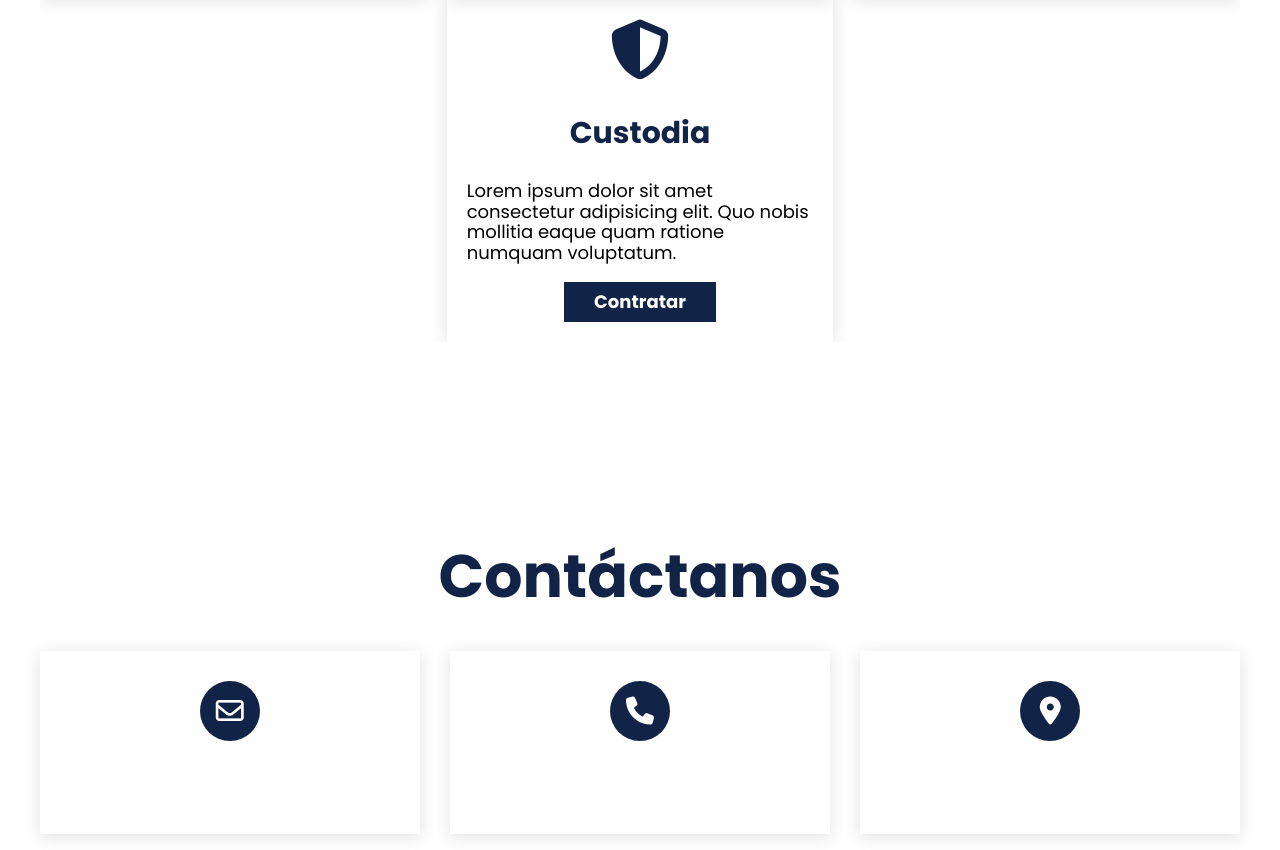
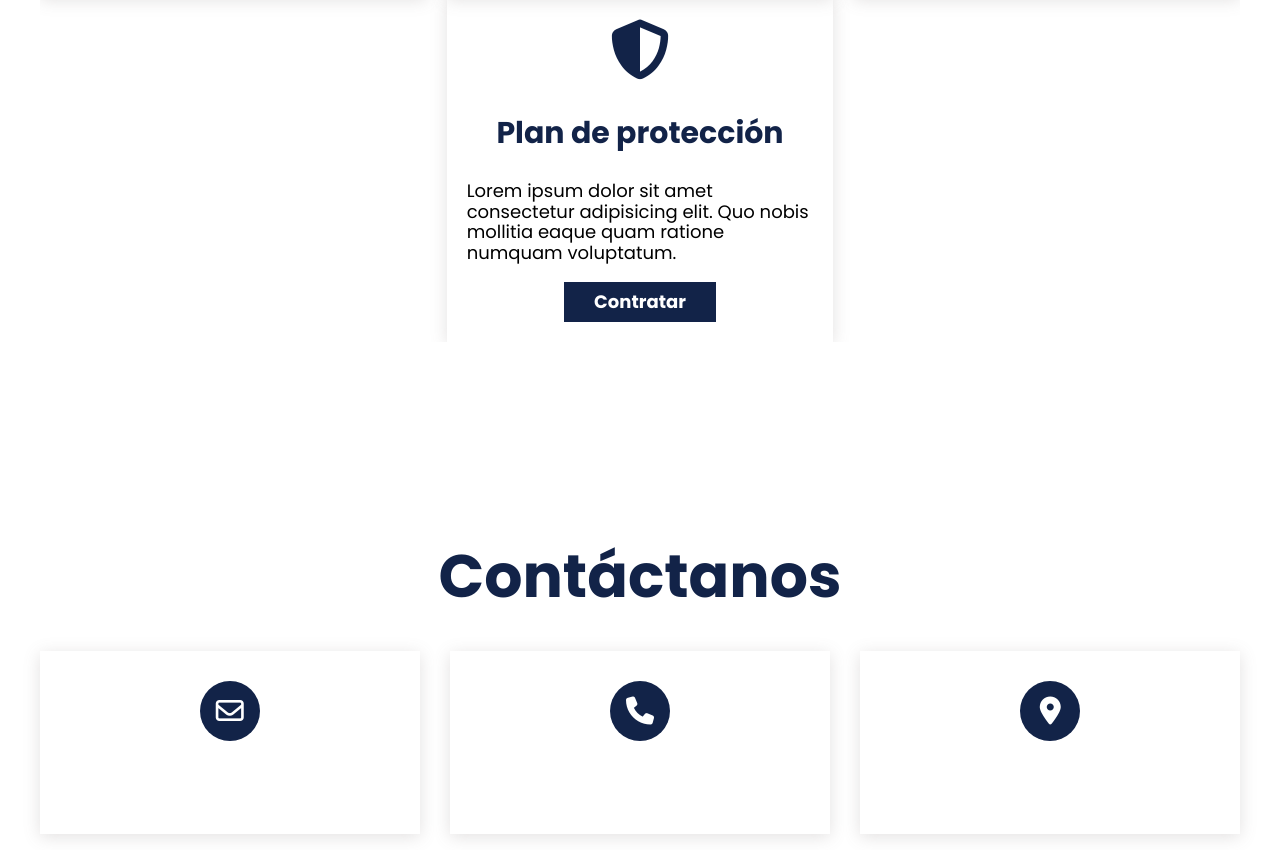
Before and after one commit to AzaelW3b/PaginaWeb_GuardianesGolfo, a website: page index.html in a window 1280 px wide. Shown: the part 3728-4578 px from the top of the page. Drawn offline with nearby package versions, Linux system fonts and the light colour scheme.

Commit message:
Update index.html

```diff
--- a/index.html
+++ b/index.html
@@ -239,7 +239,7 @@
             data-aos-duration="1000">
                 <div class="icono-servicio">
                     <i class="fas fa-shield-alt"></i>
-                    <h3>Custodia</h3>
+                    <h3>Plan de protección</h3>
                 </div>
                 <div class="informacion-servicio">
 
```
